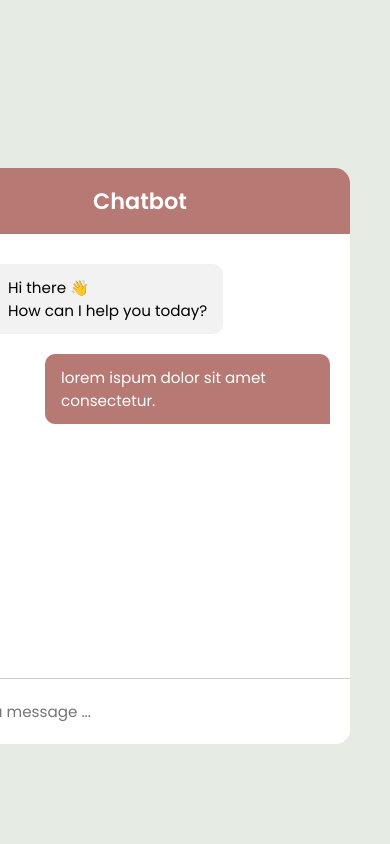
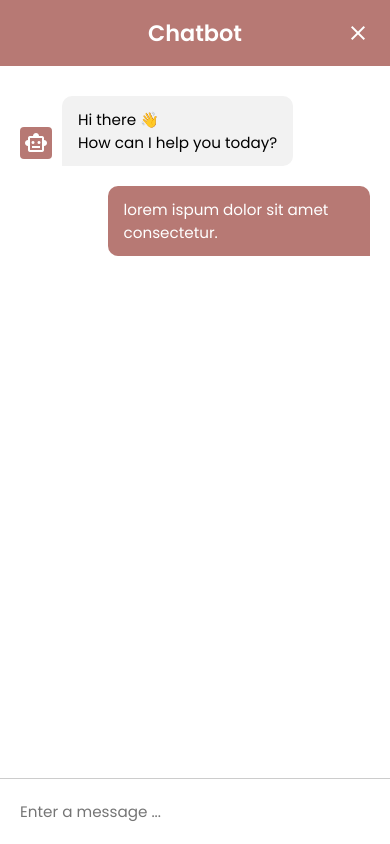
Before and after one commit to sukhjit2003/Chatbot, a plain HTML site: page index.html in a window 390 px wide. Drawn offline with nearby package versions, Linux system fonts and the light colour scheme.

Commit message:
Adjust chatbox height and display header span

```diff
--- a/index.html
+++ b/index.html
@@ -7,10 +7,15 @@
     <meta name="viewport" content="width=device-width, initial-scale=1.0">
     <link href="https://fonts.googleapis.com/css2?family=Material+Symbols+Outlined" rel="stylesheet" />
 </head>
-<body>
+<body class="show-chatbot">
+    <button class="chatbot-toggler">
+        <span class="material-symbols-outlined">mode_comment</span>
+        <span class="material-symbols-outlined">close</span>
+    </button>
     <div class="chatbot">
 <header>
     <h2>Chatbot </h2>
+    <span class="material-symbols-outlined">close</span>
 </header>
 <ul class="chatbox">
     <li class="chat incoming">
--- a/style.css
+++ b/style.css
@@ -9,21 +9,62 @@
 body{
     background: #e6ece3;
 }
+
+.chatbot-toggler{
+    position: fixed;
+    right: 40px;
+    bottom: 35px;
+    height: 50px;
+    width: 50px;
+    color: #fff;
+    border: none;
+    display: flex;
+    align-items: center;
+    justify-content: center;
+    outline: none;
+    cursor: pointer;
+    background: #b77974;
+    border-radius: 50%;
+}
+
+.chatbot-toggler span {
+    position:absolute ;
+}
+
+.show-chatbot .chatbot-toggler span:first-child,
+.chatbot-toggler span:last-child {
+    opacity: 0;
+}
+
+.show-chatbot .chatbot-toggler span:last-child{
+    opacity: 1;
+}
+
 .chatbot{
     position: fixed;
     right: 40px;
     bottom: 100px;
     width: 420px;
+    transform: scale(0.5);
+    opacity: 0;
+    pointer-events: none;
     overflow: hidden;
     background: #fff;
     border-radius: 15px;
     box-shadow: 0cqmax;
 }
 
+.show-chatbot .chatbot{
+    transform: scale(1);
+    opacity: 1;
+    pointer-events: auto;
+}
+
 .chatbot header {
     background: #b77974;
     padding: 16px 0;
     text-align: center;
+    position: relative;
 }
 
 .chatbot header h2 {
@@ -31,6 +72,16 @@ body{
     font-size: 1.4rem;
 }
 
+.chatbot header span{
+position: absolute;
+right: 20px;
+top: 50%;
+color: #fff;
+cursor: pointer;
+display: none;
+transform: translateY(-50%);
+
+}
 .chatbot .chatbox {
     height: 510px;
     overflow-y: auto;
@@ -109,3 +160,19 @@ body{
 .chat-input textarea:valid ~ span{
     visibility: visible;
 }
+
+@media(max-width: 490px)  {
+    .chatbot{
+        right: 0;
+        bottom: 0;
+        width: 100%;
+        height: 100%;
+        border-radius: 0;
+    }
+    .chatbot .chatbox{
+        height: 90%;
+    }
+    .chatbot header span {
+        display: block;
+    }
+}
```
